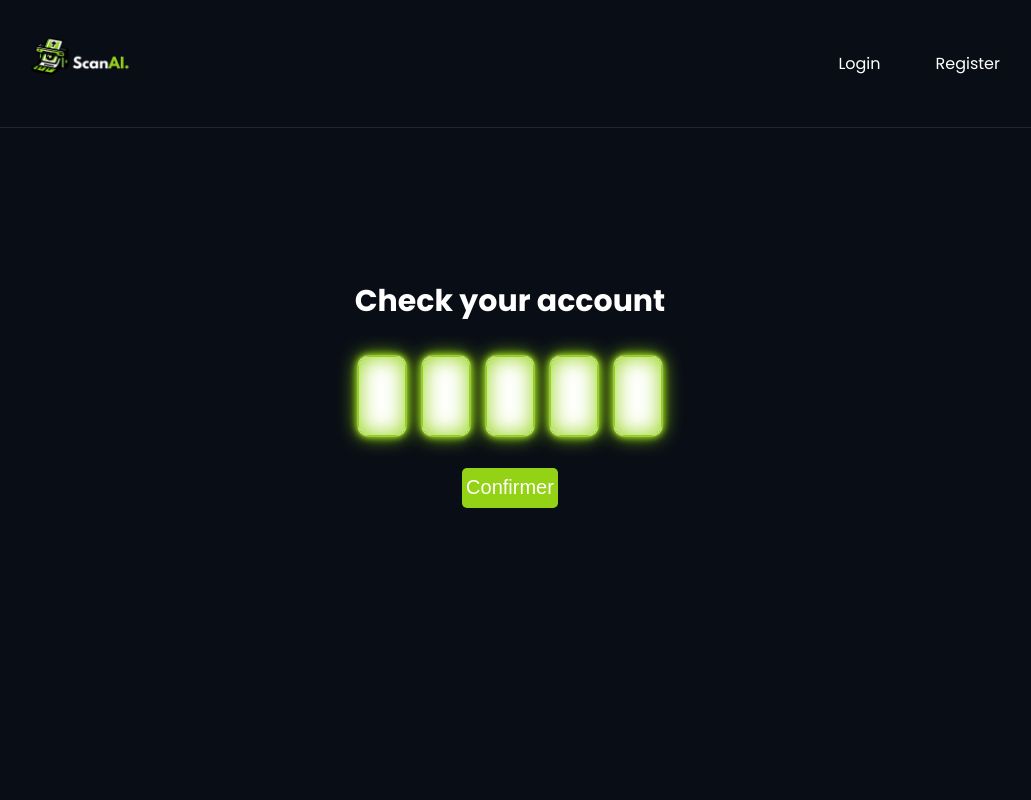
After one commit to bourtitom/ScanAI, a PHP site: page /CheckAcc.html in a window 1280 px wide. The commit adds this page. Shown: the whole page, without its empty margins (130-1161 px from the left). Run offline with PHP 8.4, Linux system fonts and the light colour scheme.

Commit message:
Add Profil Manager & check your mail page

```diff
--- /dev/null
+++ b/CheckAcc.html
@@ -0,0 +1,77 @@
+<!DOCTYPE html>
+<html lang="en">
+  <head>
+    <link rel="stylesheet" href="style.css" />
+    <meta charset="UTF-8" />
+    <meta name="viewport" content="width=device-width, initial-scale=1.0" />
+    <title>ScanAI</title>
+  </head>
+  <body>
+
+
+
+    <nav class="navLanding">
+        <a href="index.html">
+            <img src="logoScanAI.png" class="logo" />
+        </a>
+        <ul class="ulNav">
+        <a href="auth/login.html"><li >Login</li></a>
+        <a href="auth/register.html"><li >Register</li></a>
+      </ul>
+    </nav>
+    <div class="containerTitle">
+
+      <form id="FLogin" action="/login/" method="post">
+        <div class="containerFormCheck">
+            <h1 class="mainTitle" id="CheckTitle">
+                Check your account
+             </h1>
+
+
+             <div id="myBox">
+              <input type="text" class="confirmationCode" name="confirmationCode" maxlength="1"  pattern="\d|[A-Za-z]" required>
+              <input type="text" class="confirmationCode" name="confirmationCode" maxlength="1"  pattern="\d|[A-Za-z]" required>
+              <input type="text" class="confirmationCode" name="confirmationCode" maxlength="1"  pattern="\d|[A-Za-z]" required>
+              <input type="text" class="confirmationCode" name="confirmationCode" maxlength="1"  pattern="\d|[A-Za-z]" required>
+              <input type="text" class="confirmationCode" name="confirmationCode" maxlength="1"  pattern="\d|[A-Za-z]" required>
+            </div>
+
+            <button id="btnSubmite" type="submit">Confirmer</button>
+        </div>
+    </form>
+    </div>
+
+
+
+
+
+
+
+
+
+
+
+    <script src="../particles.js"></script>
+    <script>
+      const inputs = document.querySelectorAll('#myBox .confirmationCode');
+      inputs.forEach((input, i) => {
+          input.addEventListener('keyup', (e) => {
+              if(e.target.value.length === e.target.maxLength) {
+                  const nextInput = inputs[i + 1];
+                  if(nextInput) {
+                      nextInput.focus();
+                  }
+              }
+          });
+        input.addEventListener('input', (e) => {
+            e.target.value = e.target.value.toUpperCase();
+        });
+      });
+  </script>
+    <script>
+      particlesJS.load("particles-js", "particlesjs-config.json", function () {
+        console.log("callback - particles.js config loaded");
+      });
+    </script>
+  </body>
+</html>
--- a/style.css
+++ b/style.css
@@ -178,3 +178,48 @@ body {
     margin: 10% 0;
     border: none;
 }
+
+
+
+/* Page Check Code : style check code */
+#CheckTitle{
+    font-size: 30px;
+    color: #fff;
+    margin-bottom: 10%;
+
+}
+.containerFormCheck {
+    margin-top: 10%;
+    width: 100%;
+    height: 10%;
+    display: flex;
+    flex-direction: column;
+    align-items: center;
+    justify-content: center;
+
+
+
+}
+
+#myBox{
+    display: flex;
+    justify-content: space-around;
+
+}
+#myBox input{
+    text-align: center;
+    font-size: 35px;
+    width: 15%;
+    height: 80px;
+    border: solid 1px #93d215;
+    border-radius: 10px;
+    box-shadow: 0 0 .1rem #fff,
+    0 0 .05rem #fff,
+    0 0 0.5rem #93d215,
+    0 0 0.4rem #93d215,
+    0 0 1.2rem #93d215,
+    inset 0 0 1.3rem #93d215;
+}
+#myBox input:focus {
+    outline:  none;
+}
```
Also changed, not shown: profil.html (added, +69 -0 lines).
